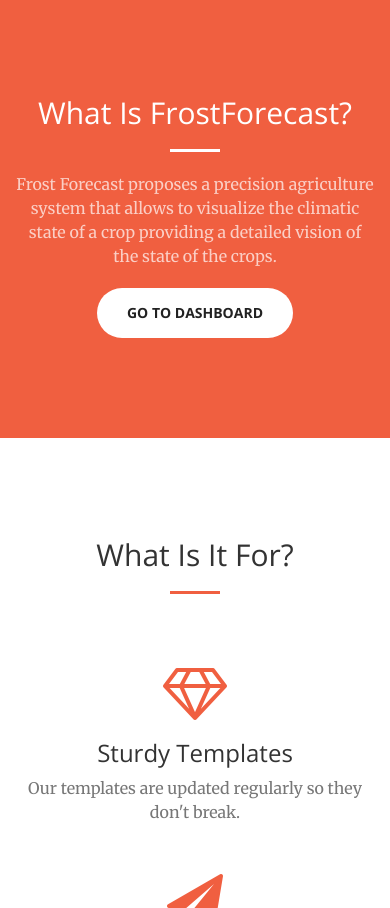
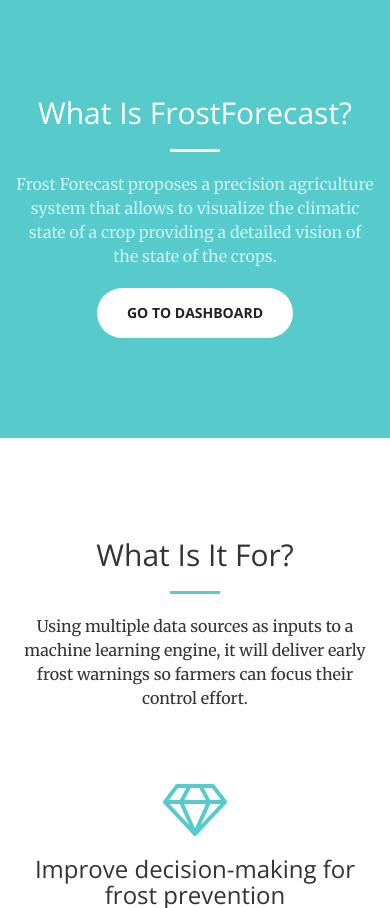
Before and after one commit to NataliaVidal/frost-landing-scan4, a Jekyll site: the page built from index.html, in a window 390 px wide and 1400 px high, cut to the strip 492-1400 px from the top of the window. Built offline with Jekyll 4.4.1, drawn with Linux system fonts in a browser that asks for light colours; some of the changed text lies outside the part shown.

Commit message:
More changes

```diff
--- a/_includes/what-for.html
+++ b/_includes/what-for.html
@@ -4,39 +4,43 @@
             <div class="col-lg-12 text-center">
                 <h2 class="section-heading">What Is It For?</h2>
                 <hr class="primary">
+                <p>
+                    Using multiple data sources as inputs to a machine learning engine, it will deliver early frost warnings so farmers can focus their control effort.
+                </p>
             </div>
         </div>
     </div>
     <div class="container">
         <div class="row">
-            <div class="col-lg-3 col-md-6 text-center">
+            <div class="col-lg-4 col-md-8 text-center">
                 <div class="service-box">
                     <i class="fa fa-4x fa-diamond wow bounceIn text-primary"></i>
-                    <h3>Sturdy Templates</h3>
-                    <p class="text-muted">Our templates are updated regularly so they don't break.</p>
+                    <!-- <i class="fa fa-4x fa-seedling"></i> -->
+                    <h3>Improve decision-making for frost prevention</h3>
+                    <p class="text-muted">It helps agricultural producers make informed decisions on active frost control.</p>
                 </div>
             </div>
-            <div class="col-lg-3 col-md-6 text-center">
+            <div class="col-lg-4 col-md-8 text-center">
                 <div class="service-box">
                     <i class="fa fa-4x fa-paper-plane wow bounceIn text-primary" data-wow-delay=".1s"></i>
-                    <h3>Ready to Ship</h3>
-                    <p class="text-muted">You can use this theme as is, or you can make changes!</p>
+                    <h3>Get early alerts on frosts</h3>
+                    <p class="text-muted">A predictive model uses data from different sources to generate early frost alerts.</p>
                 </div>
             </div>
-            <div class="col-lg-3 col-md-6 text-center">
+            <div class="col-lg-4 col-md-8 text-center">
                 <div class="service-box">
                     <i class="fa fa-4x fa-newspaper-o wow bounceIn text-primary" data-wow-delay=".2s"></i>
-                    <h3>Up to Date</h3>
-                    <p class="text-muted">We update dependencies to keep things fresh.</p>
+                    <h3>Know what’s happening in the statee</h3>
+                    <p class="text-muted">Sensors are installed in different sectors of the state, providing climatic information about each one of them.</p>
                 </div>
             </div>
-            <div class="col-lg-3 col-md-6 text-center">
+            <!-- <div class="col-lg-3 col-md-6 text-center">
                 <div class="service-box">
                     <i class="fa fa-4x fa-heart wow bounceIn text-primary" data-wow-delay=".3s"></i>
                     <h3>Made with Love</h3>
                     <p class="text-muted">You have to make your websites with love these days!</p>
                 </div>
-            </div>
+            </div> -->
         </div>
     </div>
 </section>
--- a/css/main.scss
+++ b/css/main.scss
@@ -34,7 +34,7 @@
 // }
 
 // variables.less
-$theme-primary: #F05F40;
+$theme-primary: #57CBCC;
 $theme-dark: #222;
 
 // Import partials from `sass_dir` (defaults to `_sass`)
```
